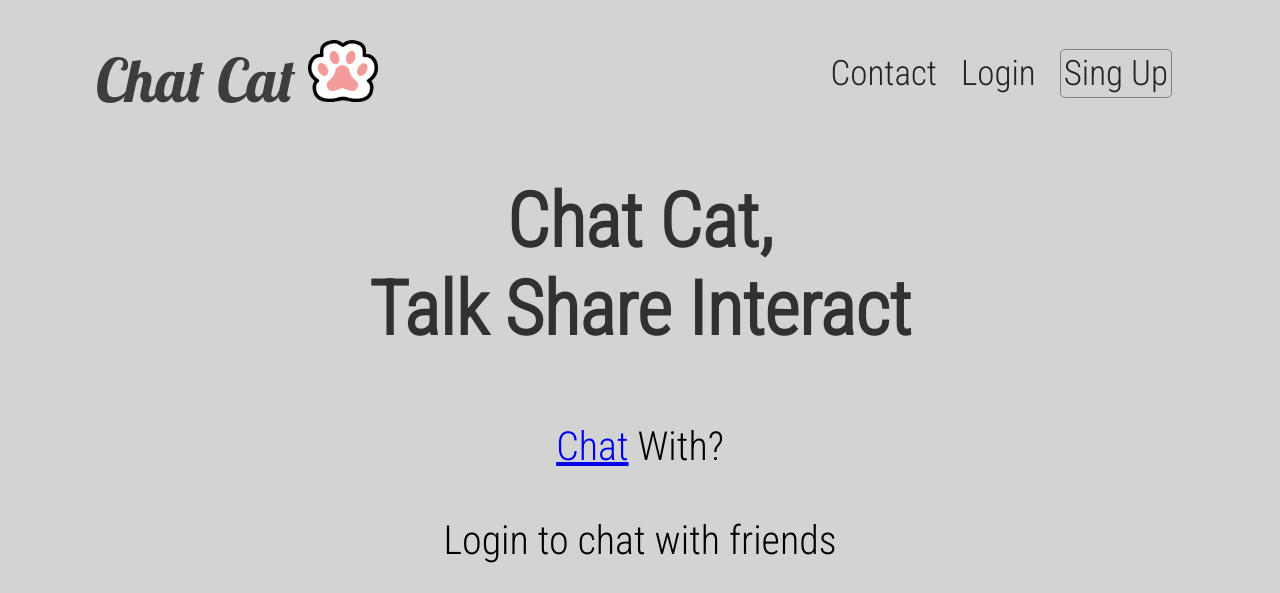
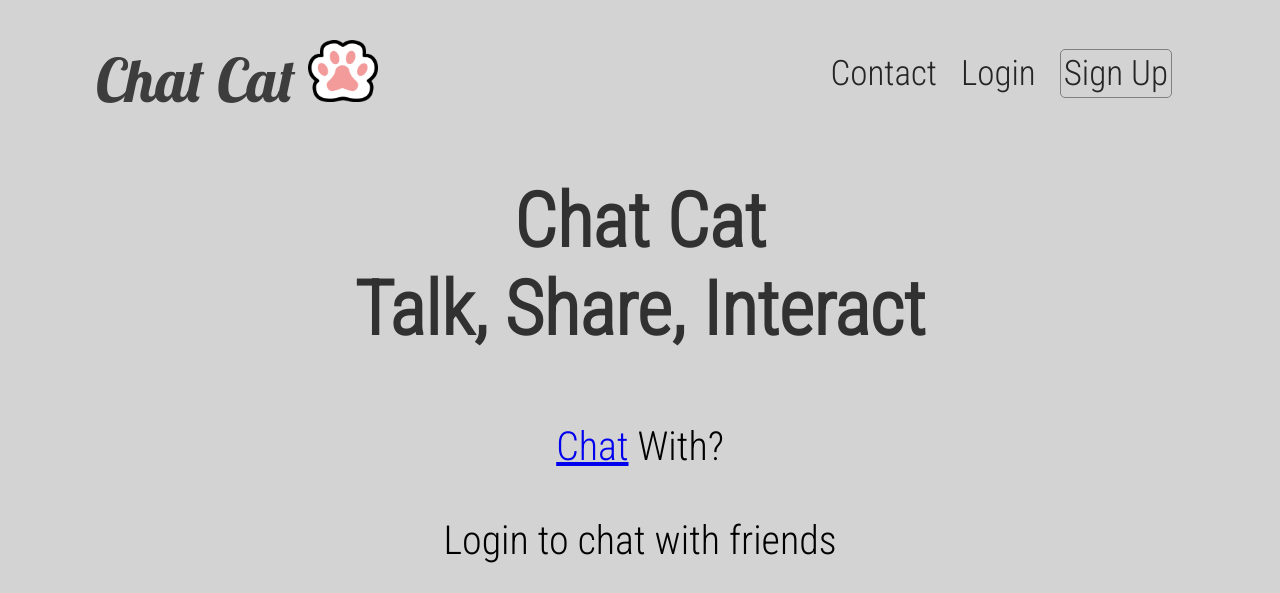
Before and after one commit to githubuserPookie/chatCat, a Node server app: page /home/ in a window 1280 px wide. Shown: the top 593 px of the page. Run offline with Node 20, Linux system fonts and the light colour scheme; some libraries are stand-ins or nearby versions; some web fonts are replaced.

Commit message:
adding html

```diff
--- a/views/home.ejs
+++ b/views/home.ejs
@@ -18,10 +18,10 @@
     <div class="nav">
         <a href="/contact">Contact</a>
         <a href="/auth/login">Login</a>
-        <a href="/auth/register" id="singup">Sing Up</a>
+        <a href="/auth/register" id="singup">Sign Up</a>
     </div>
   </div>
-    <h1 id="talkWithFriends">Chat Cat,</br>Talk Share Interact</h1>
+    <h1 id="talkWithFriends">Chat Cat</br>Talk, Share, Interact</h1>
     <h1 class="question"><a href="/chat">Chat</a> With? <br/></br>Login to chat with friends</h1>
     <div class="friends">
         <a href="/chat">
```
